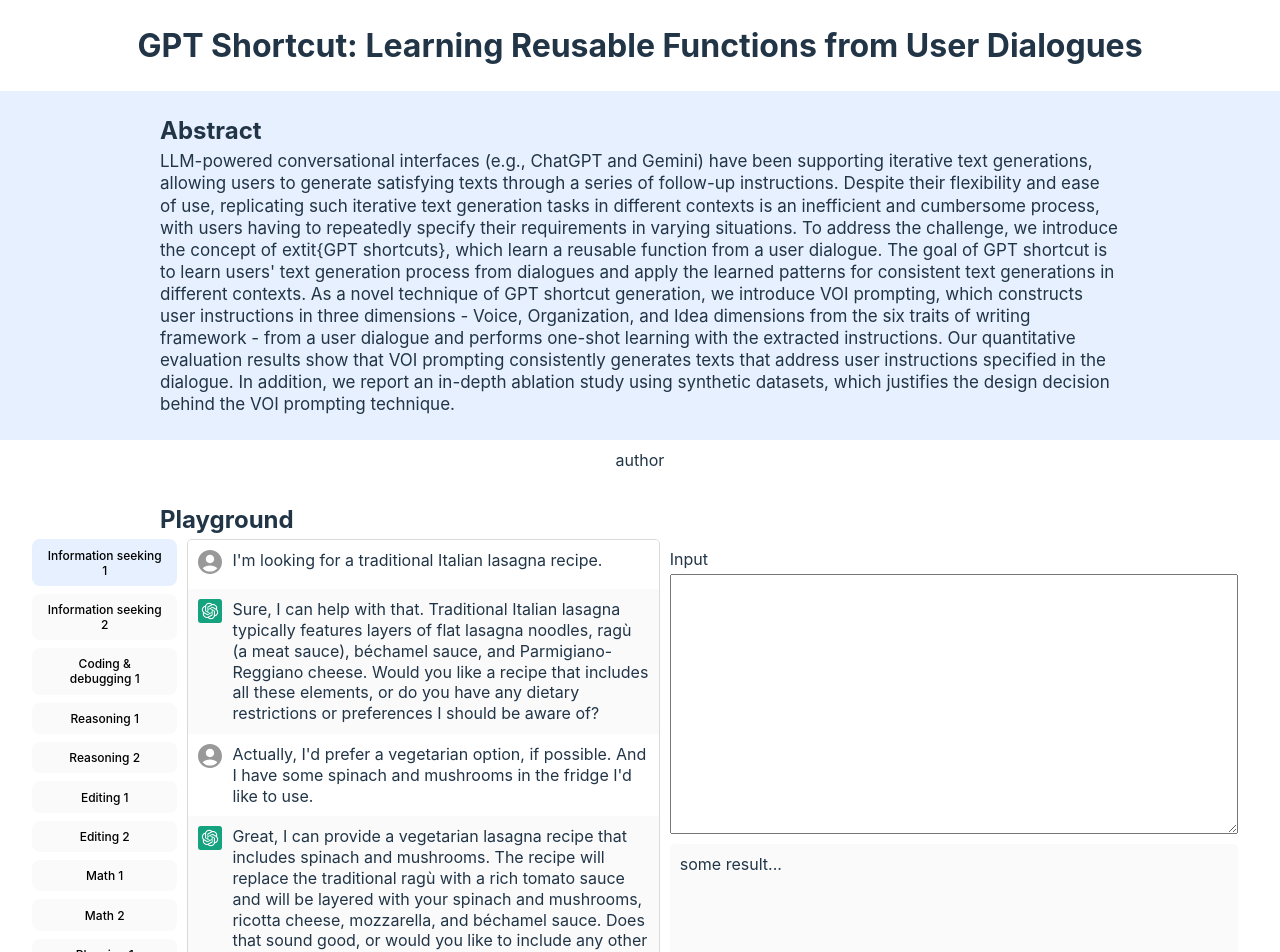
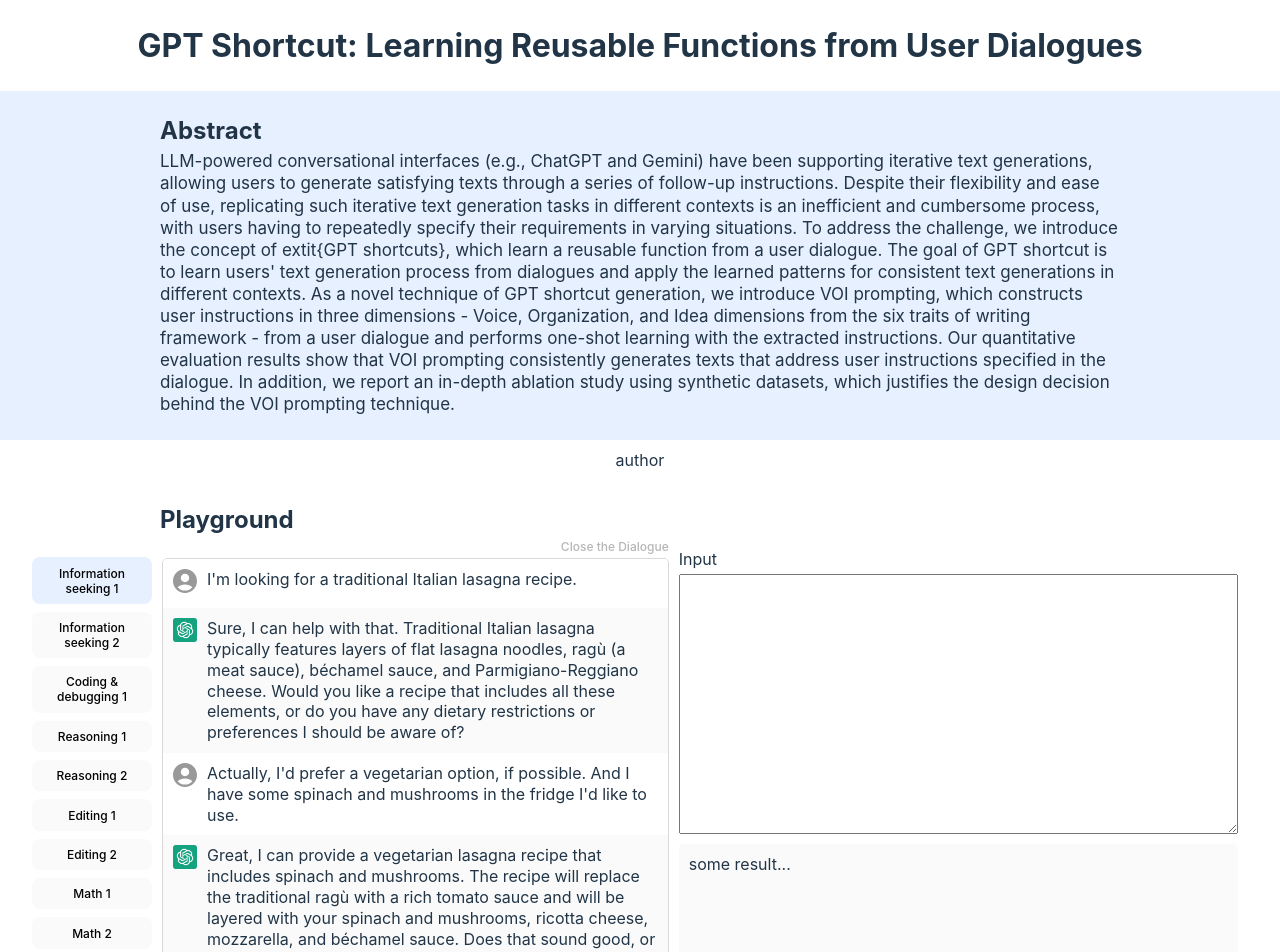
Before and after one commit to yumincho/autoui-demo, a React (Vite) app: page / in a window 1280 px wide. Shown: the top 952 px of the page. Built offline with nearby package versions, Linux system fonts and the light colour scheme.

Commit message:
:sparkles: add a button to close a dialogue

```diff
--- a/src/section/Demo.tsx
+++ b/src/section/Demo.tsx
@@ -25,6 +25,7 @@
   gap: 8px;
   width: fit-content;
   overflow: auto;
+  margin-top: 18px;
 `;
 
 const Dialogue = styled.div`
@@ -88,10 +89,28 @@
   height: 100%;
 `;
 
+const DialogueButton = styled.button`
+  border: none;
+  background-color: ${colors.white};
+  color: ${colors.gray400};
+  font-size: 12px;
+  width: fit-content;
+  margin-left: auto;
+  padding: 0;
+  appearance: none;
+  margin-bottom: 4px;
+
+  &:active,
+  &:focus {
+    outline: none;
+  }
+`;
+
 const Demo = () => {
   const [utteranceType, setUtteranceType] = useState<DialogueDataKeys>(
     dialogueDataKeys[0]
   );
+  const [showDialogue, setShowDialogue] = useState<boolean>(true);
 
   return (
     <Layout>
@@ -100,16 +119,25 @@
           {dialogueDataKeys.map((key) => (
             <button
               key={key}
-              onClick={() => setUtteranceType(key)}
+              onClick={() => {
+                setUtteranceType(key);
+                setShowDialogue(true);
+              }}
               style={{
                 backgroundColor:
                   utteranceType == key ? colors.blue200 : colors.gray100,
+                width: "120px",
               }}
             >
               {key}
             </button>
           ))}
         </Tags>
+        {showDialogue && (
+          <div style={{ display: "flex", flexDirection: "column" }}>
+            <DialogueButton onClick={() => setShowDialogue(false)}>
+              Close the Dialogue
+            </DialogueButton>
             <Dialogue>
               {dialogueData[utteranceType].map((utterance) => (
                 <Utterance key={utterance.id} role={utterance.role}>
@@ -126,6 +154,8 @@
                 </Utterance>
               ))}
             </Dialogue>
+          </div>
+        )}
       </Dialogues>
 
       <Playground>
```
Lines whose indentation alone changed are shown as unchanged.
